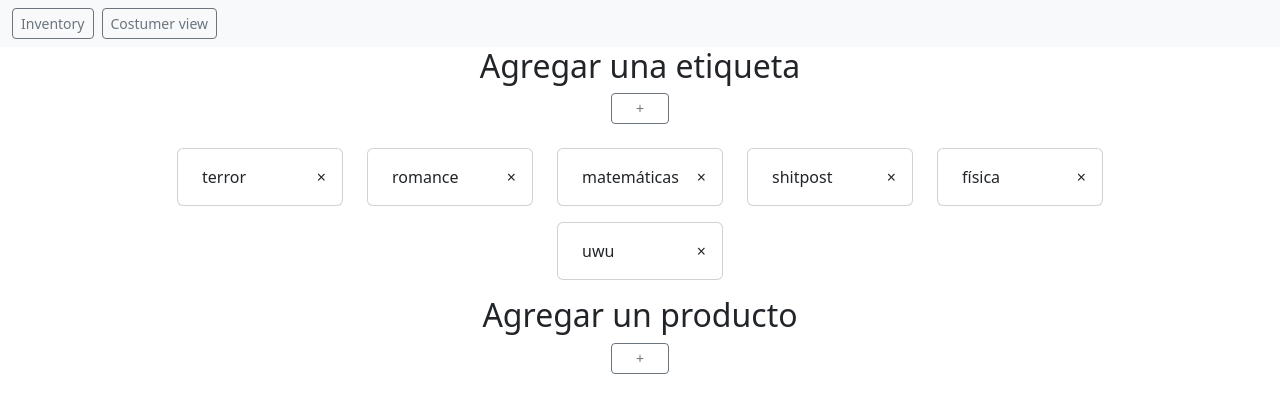
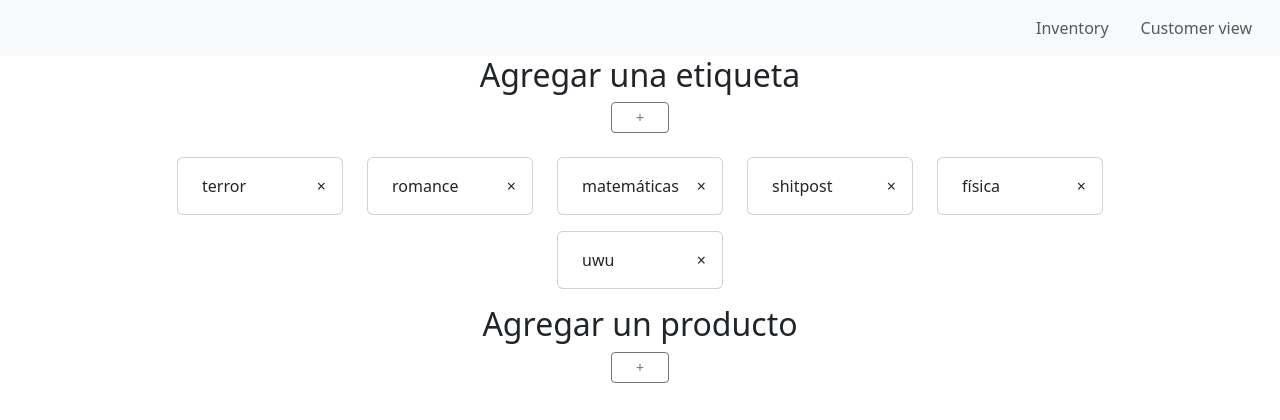
Before and after one commit to KzrysztMansur/MongoFlaskApp, a Flask app: page / in a window 1280 px wide. Shown: the top 420 px of the page. Run offline with Flask 3, Linux system fonts and the light colour scheme.

Commit message:
change the navbars aspect

```diff
--- a/store/templates/base.html
+++ b/store/templates/base.html
@@ -9,13 +9,22 @@
 </head>
 <body>
     <nav class="navbar bg-body-tertiary">
-        <form class="container-fluid justify-content-start">
-            <button class="btn btn-sm btn-outline-secondary me-2" type="button">Inventory</button>
-            <button class="btn btn-sm btn-outline-secondary" type="button">Costumer view</button>
-        </form>
+        <div class="container-fluid">
+            <ul class="navbar-nav ms-auto nav-item" style="display: flex; flex-direction: row;">
+                <!-- Button to navigate to the Inventory page -->
+                <li class="nav-item d-inline mx-3">
+                    <a class="nav-link" href="{{ url_for('inventory') }}">Inventory</a>
+                </li>
+                <!-- Button to navigate to the Customer view page -->
+                <li class="nav-item d-inline mx-3">
+                    <a class="nav-link" href="{{ url_for('costumer_view') }}">Customer view</a>
+                </li>
+            </ul>
+        </div>
     </nav>
     {% block content %}
     {% endblock %}
+    <script src="https://ajax.googleapis.com/ajax/libs/jquery/3.5.1/jquery.min.js"></script>
     <script src="https://cdn.jsdelivr.net/npm/bootstrap@5.3.3/dist/js/bootstrap.bundle.min.js" integrity="sha384-YvpcrYf0tY3lHB60NNkmXc5s9fDVZLESaAA55NDzOxhy9GkcIdslK1eN7N6jIeHz" crossorigin="anonymous"></script>
 </body>
 </html>
```
